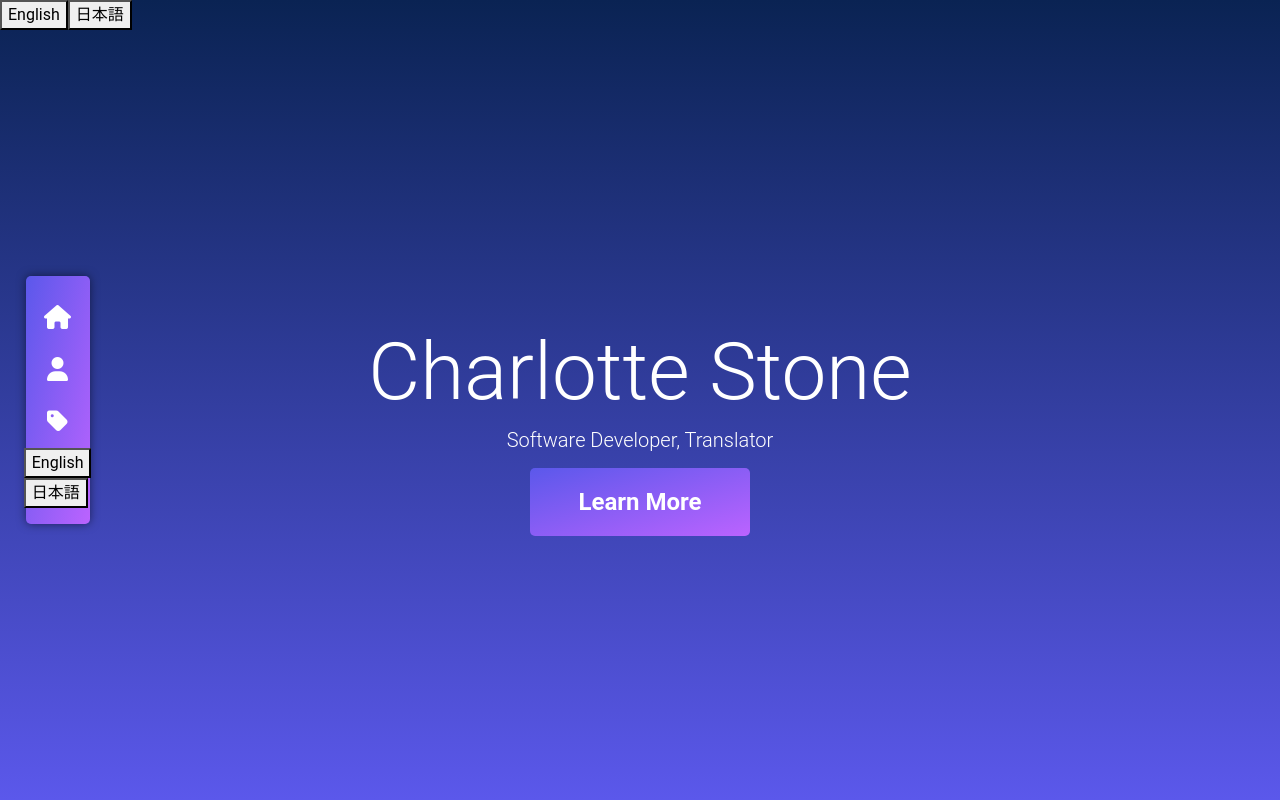
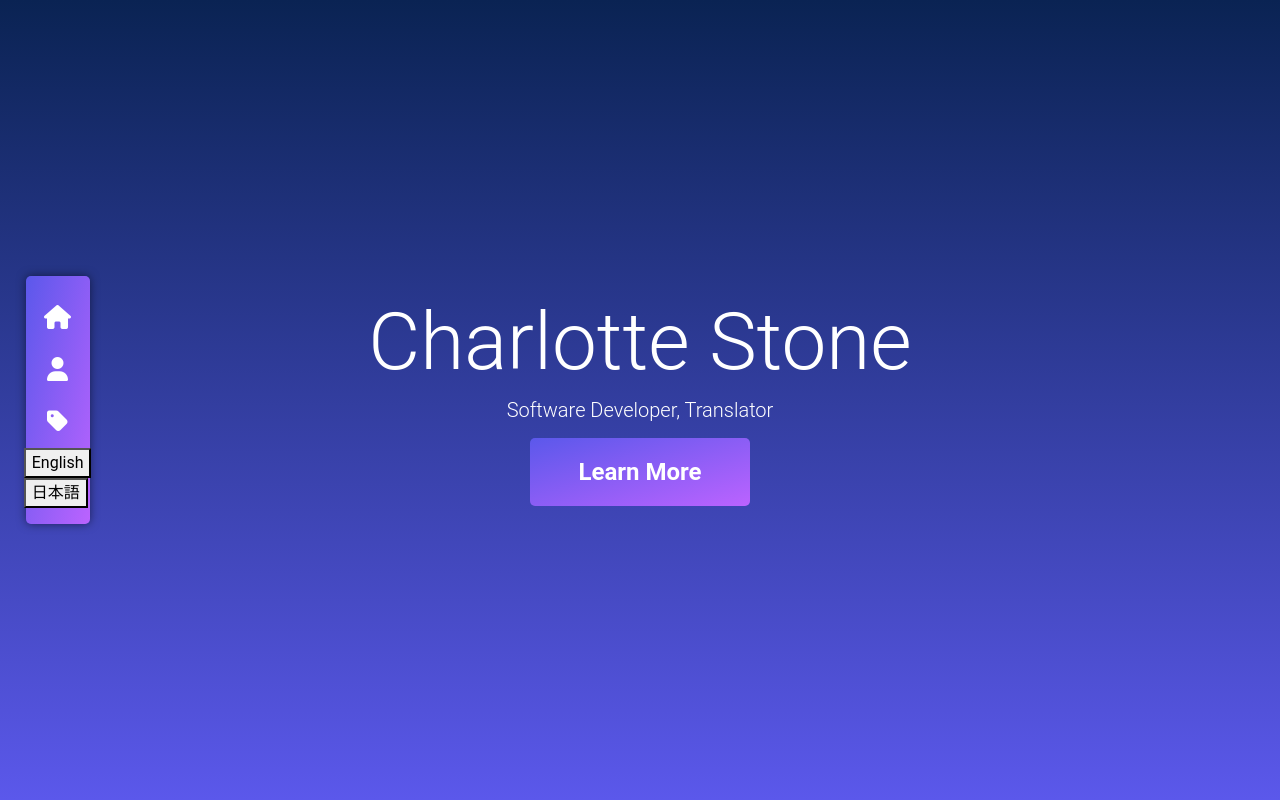
Before and after one commit to Terafora/profile-version-3, a React (Create React App) app: page / in a window 1280 px wide. Shown: the top 800 px of the page. Built offline with nearby package versions, Linux system fonts and the light colour scheme.

Commit message:
Remove unneeded language switcher

```diff
--- a/src/App.js
+++ b/src/App.js
@@ -10,7 +10,6 @@ function App() {
 
   return (
     <div className="App">
-      <LanguageSwitcher />
       <div className="container-fluid">
         <Navbar />
         <MainContent />
```
